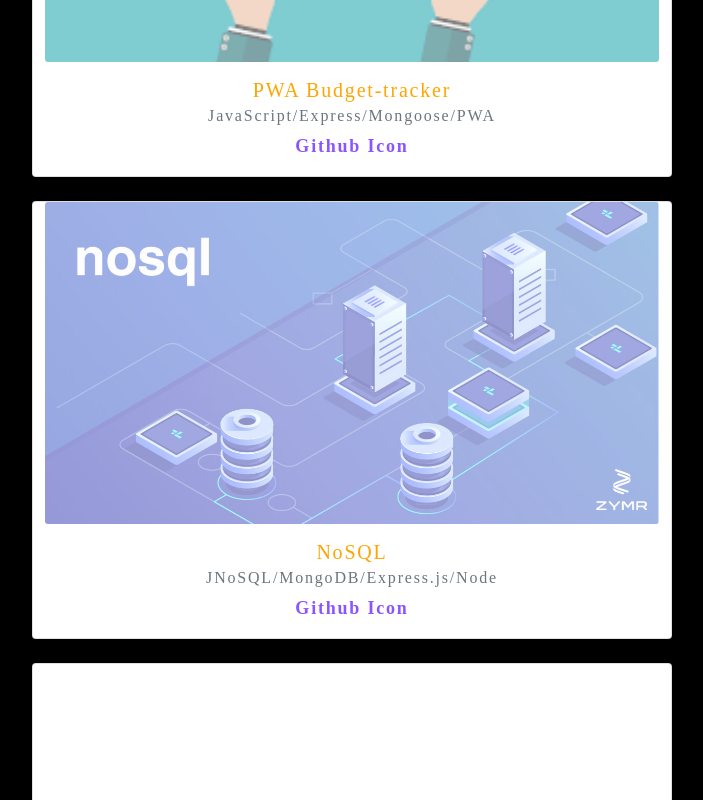
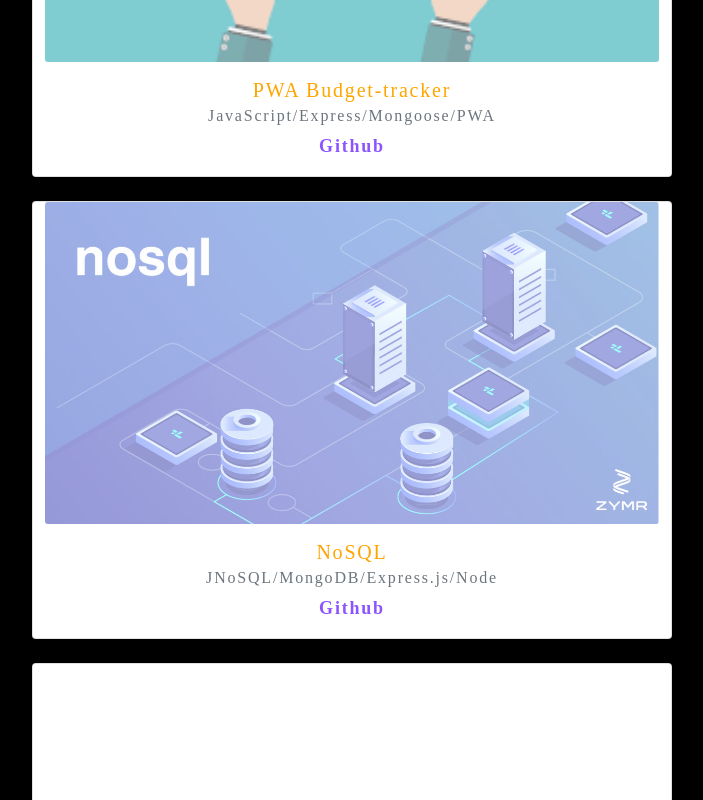
Before and after one commit to sonipoud/portfolio-reaction, a React (Create React App) app in the folder client/: page /portfolio in a window 1280 px wide. Shown: the part 520-1320 px from the top of the page, without its empty margins (288-991 px from the left). Built offline with nearby package versions, Linux system fonts and the light colour scheme; the HTML template or start-up script is replaced by a standard one.

Commit message:
portfolio

```diff
--- a/client/src/components/Portfolio/index.js
+++ b/client/src/components/Portfolio/index.js
@@ -27,7 +27,7 @@ function Portfolio() {
                     <Card.Body>
                         <Card.Title>PWA Budget-tracker</Card.Title>
                         <Card.Subtitle className="mb-2 text-muted">JavaScript/Express/Mongoose/PWA</Card.Subtitle>
-                        <Card.Link href="https://budtrack-money.herokuapp.com/">Github Icon</Card.Link>
+                        <Card.Link href="https://budtrack-money.herokuapp.com/">Github</Card.Link>
                     </Card.Body>
                 </Card>
 
@@ -36,7 +36,7 @@ function Portfolio() {
                     <Card.Body>
                         <Card.Title>NoSQL</Card.Title>
                         <Card.Subtitle className="mb-2 text-muted">JNoSQL/MongoDB/Express.js/Node</Card.Subtitle>
-                        <Card.Link href="https://github.com/sonipoud/NosocialSQL">Github Icon</Card.Link>
+                        <Card.Link href="https://github.com/sonipoud/NosocialSQL">Github</Card.Link>
                     </Card.Body>
                 </Card>
 
@@ -45,7 +45,7 @@ function Portfolio() {
                     <Card.Body>
                         <Card.Title>Regex</Card.Title>
                         <Card.Subtitle className="mb-2 text-muted">Github Gist</Card.Subtitle>
-                        <Card.Link href="https://gist.github.com/sonipoud/9895a3c3ba5d2781a0d10d3c735bdc48">Github Icon</Card.Link>
+                        <Card.Link href="https://gist.github.com/sonipoud/9895a3c3ba5d2781a0d10d3c735bdc48">Github</Card.Link>
                     </Card.Body>
                 </Card>
 
@@ -54,7 +54,7 @@ function Portfolio() {
                     <Card.Body>
                         <Card.Title>Beat IT</Card.Title>
                         <Card.Subtitle className="mb-2 text-muted">Sequelize/Node/JS/Express/Handlebars/CSS</Card.Subtitle>
-                        <Card.Link href="https://beatit-music-app.herokuapp.com/">Github Icon</Card.Link>
+                        <Card.Link href="https://beatit-music-app.herokuapp.com/">Github</Card.Link>
                     </Card.Body>
                 </Card>
 
@@ -63,7 +63,7 @@ function Portfolio() {
                     <Card.Body>
                         <Card.Title>Tech Blog</Card.Title>
                         <Card.Subtitle className="mb-2 text-muted">Sequelize/Node/JS/Express/Handlebars/CSS</Card.Subtitle>
-                        <Card.Link href="https://techbloggermvc.herokuapp.com/">Github Icon</Card.Link>
+                        <Card.Link href="https://techbloggermvc.herokuapp.com/">Github</Card.Link>
                     </Card.Body>
                 </Card>
 
@@ -72,7 +72,7 @@ function Portfolio() {
                     <Card.Body>
                         <Card.Title>E-commerce Back End</Card.Title>
                         <Card.Subtitle className="mb-2 text-muted">SQL/sequelize/Node/JS</Card.Subtitle>
-                        <Card.Link href="https://sonipoud.github.io/mercey/">Github Icon</Card.Link>
+                        <Card.Link href="https://sonipoud.github.io/mercey/">Github</Card.Link>
                     </Card.Body>
                 </Card>
 
@@ -81,7 +81,7 @@ function Portfolio() {
                     <Card.Body>
                         <Card.Title>Note Taker</Card.Title>
                         <Card.Subtitle className="mb-2 text-muted">HTML/CSS/JS/Express/Node/API</Card.Subtitle>
-                        <Card.Link href="https://note-notetaker.herokuapp.com/">Github Icon</Card.Link>
+                        <Card.Link href="https://note-notetaker.herokuapp.com/">Github</Card.Link>
                     </Card.Body>
                 </Card>
 
@@ -90,7 +90,7 @@ function Portfolio() {
                     <Card.Body>
                         <Card.Title>Team Profile Generator</Card.Title>
                         <Card.Subtitle className="mb-2 text-muted">JS/Node/OOP/TDD/ES6</Card.Subtitle>
-                        <Card.Link href="https://sonipoud.github.io/Antisfy/">Github Icon</Card.Link>
+                        <Card.Link href="https://sonipoud.github.io/Antisfy/">Github</Card.Link>
                     </Card.Body>
                 </Card>
 
@@ -99,7 +99,7 @@ function Portfolio() {
                     <Card.Body>
                         <Card.Title>ReadMe Generator</Card.Title>
                         <Card.Subtitle className="mb-2 text-muted">JS</Card.Subtitle>
-                        <Card.Link href="https://sonipoud.github.io/genreadmeator/">Github Icon</Card.Link>
+                        <Card.Link href="https://sonipoud.github.io/genreadmeator/">Github</Card.Link>
                     </Card.Body>
                 </Card>
 
@@ -108,7 +108,7 @@ function Portfolio() {
                     <Card.Body>
                         <Card.Title>Brewery Dog</Card.Title>
                         <Card.Subtitle className="mb-2 text-muted">JS</Card.Subtitle>
-                        <Card.Link href="https://jconnro.github.io/brewery-dog/">Github Icon</Card.Link>
+                        <Card.Link href="https://jconnro.github.io/brewery-dog/">Github</Card.Link>
                     </Card.Body>
                 </Card>
 
@@ -117,7 +117,7 @@ function Portfolio() {
                     <Card.Body>
                         <Card.Title>Weather Dashboard</Card.Title>
                         <Card.Subtitle className="mb-2 text-muted">HTML/CSS/JS/API</Card.Subtitle>
-                        <Card.Link href="https://sonipoud.github.io/blazerer/">Github Icon</Card.Link>
+                        <Card.Link href="https://sonipoud.github.io/blazerer/">Github</Card.Link>
                     </Card.Body>
                 </Card>
 
@@ -126,7 +126,7 @@ function Portfolio() {
                     <Card.Body>
                         <Card.Title>WorkDay Scheduler</Card.Title>
                         <Card.Subtitle className="mb-2 text-muted">HTML/CSS/JS/</Card.Subtitle>
-                        <Card.Link href="https://sonipoud.github.io/leafcal/">Github Icon</Card.Link>
+                        <Card.Link href="https://sonipoud.github.io/leafcal/">Github</Card.Link>
                     </Card.Body>
                 </Card>
 
@@ -135,7 +135,7 @@ function Portfolio() {
                     <Card.Body>
                         <Card.Title>Code Quiz</Card.Title>
                         <Card.Subtitle className="mb-2 text-muted">HTML/CSS/JS/</Card.Subtitle>
-                        <Card.Link href="https://sonipoud.github.io/QAMPLY/">Github Icon</Card.Link>
+                        <Card.Link href="https://sonipoud.github.io/QAMPLY/">Github</Card.Link>
                     </Card.Body>
                 </Card>
 
@@ -144,7 +144,7 @@ function Portfolio() {
                     <Card.Body>
                         <Card.Title>Password Generator</Card.Title>
                         <Card.Subtitle className="mb-2 text-muted">HTML/CSS/JS/</Card.Subtitle>
-                        <Card.Link href="https://sonipoud.github.io/crashgen/">Github Icon</Card.Link>
+                        <Card.Link href="https://sonipoud.github.io/crashgen/">Github</Card.Link>
                     </Card.Body>
                 </Card>
 
@@ -153,7 +153,7 @@ function Portfolio() {
                     <Card.Body>
                         <Card.Title>Run Buddy</Card.Title>
                         <Card.Subtitle className="mb-2 text-muted">HTML/CSS</Card.Subtitle>
-                        <Card.Link href="https://sonipoud.github.io/run-buddy/">Github Icon</Card.Link>
+                        <Card.Link href="https://sonipoud.github.io/run-buddy/">Github</Card.Link>
                     </Card.Body>
                 </Card>
 
@@ -162,7 +162,7 @@ function Portfolio() {
                     <Card.Body>
                         <Card.Title>Horiseon</Card.Title>
                         <Card.Subtitle className="mb-2 text-muted">HTML/CSS</Card.Subtitle>
-                        <Card.Link href="https://sonipoud.github.io/mahamandir/">Github Icon</Card.Link>
+                        <Card.Link href="https://sonipoud.github.io/mahamandir/">Github</Card.Link>
                     </Card.Body>
                 </Card>
             </div>
```
